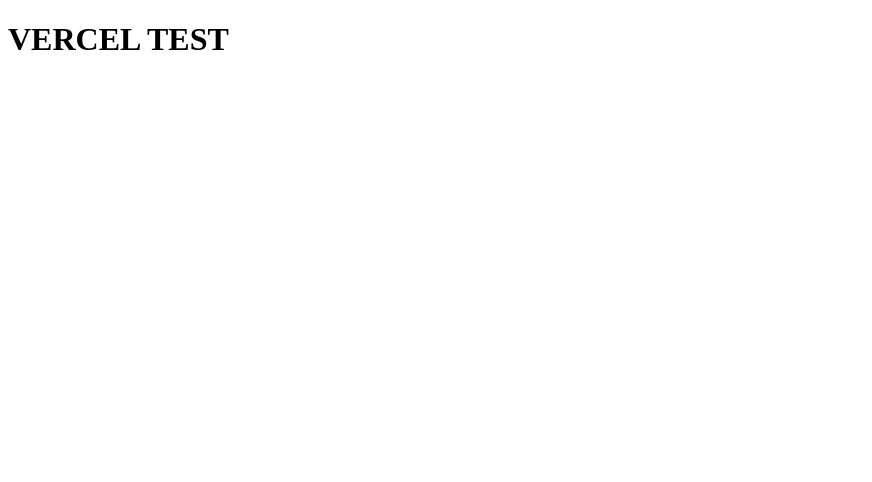
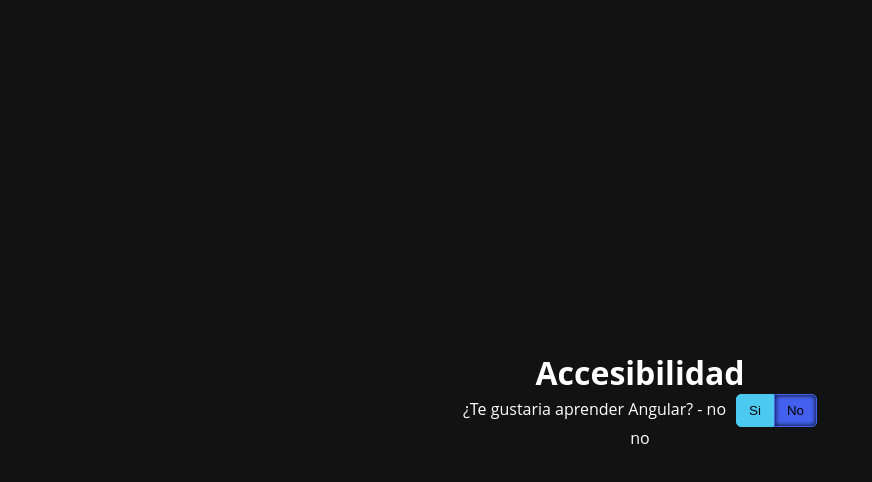
Before and after one commit to alura-es-cursos/1875-Angular-Diseno-de-componentes-con-accessibilidad, an Angular app: page / in a window 1280 px wide. Shown: the top 482 px of the page, without its empty margins (0-872 px from the left). Built offline with nearby package versions, Linux system fonts and the light colour scheme.

Commit message:
:sparkles: :lipstick: clase01 completada

```diff
--- a/src/app/app.component.html
+++ b/src/app/app.component.html
@@ -1 +1,11 @@
-<h1>VERCEL TEST</h1>
+<main>
+  <h1>Accesibilidad</h1>
+  <div>
+    <app-si-no-buttons-group
+      [(value)]="answer"
+      label="¿Te gustaria aprender Angular?"
+    ></app-si-no-buttons-group>
+  </div>
+
+  <p>{{ answer }}</p>
+</main>
--- a/src/app/app.component.scss
+++ b/src/app/app.component.scss
@@ -0,0 +1,7 @@
+main {
+  height: 100vh;
+  display: flex;
+  align-items: center;
+  justify-content: center;
+  flex-direction: column;
+}
--- a/src/app/app.component.ts
+++ b/src/app/app.component.ts
@@ -3,8 +3,8 @@
 @Component({
   selector: 'app-root',
   templateUrl: './app.component.html',
-  styleUrls: ['./app.component.scss']
+  styleUrls: ['./app.component.scss'],
 })
 export class AppComponent {
-  title = 'accesibilidad';
+  answer = 'no';
 }
--- /dev/null
+++ b/src/app/shared/components/si-no-buttons-group/si-no-buttons-group.component.html
@@ -0,0 +1,19 @@
+<div class="button-group">
+  <label class="label">{{ label }} - {{ value }}</label>
+  <button
+    type="button"
+    class="button button-yes"
+    [class.button-pressed]="value === options.SI"
+    (click)="activate(options.SI)"
+  >
+    Si
+  </button>
+  <button
+    type="button"
+    class="button button-no"
+    [class.button-pressed]="value === options.NO"
+    (click)="activate(options.NO)"
+  >
+    No
+  </button>
+</div>
--- /dev/null
+++ b/src/app/shared/components/si-no-buttons-group/si-no-buttons-group.component.scss
@@ -0,0 +1,27 @@
+.button-group {
+  .label {
+    margin-right: 10px;
+  }
+
+  .button {
+    background-color: var(--secondary-color);
+    border: 1px solid var(--secondary-color);
+    padding: 0.5rem 0.75rem;
+    margin: 0;
+    cursor: pointer;
+
+    &.button-yes {
+      border-radius: 5px 0 0 5px;
+    }
+
+    &.button-no {
+      border-radius: 0 5px 5px 0;
+    }
+  }
+
+  .button-pressed {
+    background-color: var(--primary-color);
+    border-color: var(--primary-color);
+    box-shadow: inset 0 0 5px 0 rgba(0, 0, 0.2);
+  }
+}
--- /dev/null
+++ b/src/app/shared/components/si-no-buttons-group/si-no-buttons-group.component.ts
@@ -0,0 +1,30 @@
+import { Component, EventEmitter, Input, OnInit, Output } from '@angular/core';
+
+@Component({
+  selector: 'app-si-no-buttons-group',
+  templateUrl: './si-no-buttons-group.component.html',
+  styleUrls: ['./si-no-buttons-group.component.scss'],
+})
+export class SiNoButtonsGroupComponent implements OnInit {
+  @Input() value = '';
+  @Input() label = '';
+
+  @Output() valueChange = new EventEmitter<string>();
+
+  options = SiNoButtonGroupOptions;
+
+  constructor() {}
+
+  ngOnInit(): void {}
+
+  activate(value: string): void {
+    console.log(value);
+    this.value = value;
+    this.valueChange.emit(this.value);
+  }
+}
+
+enum SiNoButtonGroupOptions {
+  SI = 'si',
+  NO = 'no',
+}
--- a/src/styles.scss
+++ b/src/styles.scss
@@ -1 +1,25 @@
 /* You can add global styles to this file, and also import other style files */
+
+* {
+  box-sizing: border-box;
+  margin: 0;
+  padding: 0;
+}
+
+:root {
+  --primary-color: #4361ee;
+  --secondary-color: #4cc9f0;
+  --color-text: #fff;
+  --background-color: #121212;
+  --focus-color: #f72585;
+}
+
+body {
+  font-family: "Open Sans", sans-serif;
+  color: var(--color-text);
+  background-color: var(--background-color);
+}
+
+:focus {
+  outline: 1px solid var(--focus-color);
+}
```
Also changed, not shown: src/app/app.module.ts (+5 -8 lines), src/app/shared/components/si-no-buttons-group/si-no-buttons-group.module.ts (added, +10 -0 lines), 1 other file (tests, documents, lock files or other folders).
